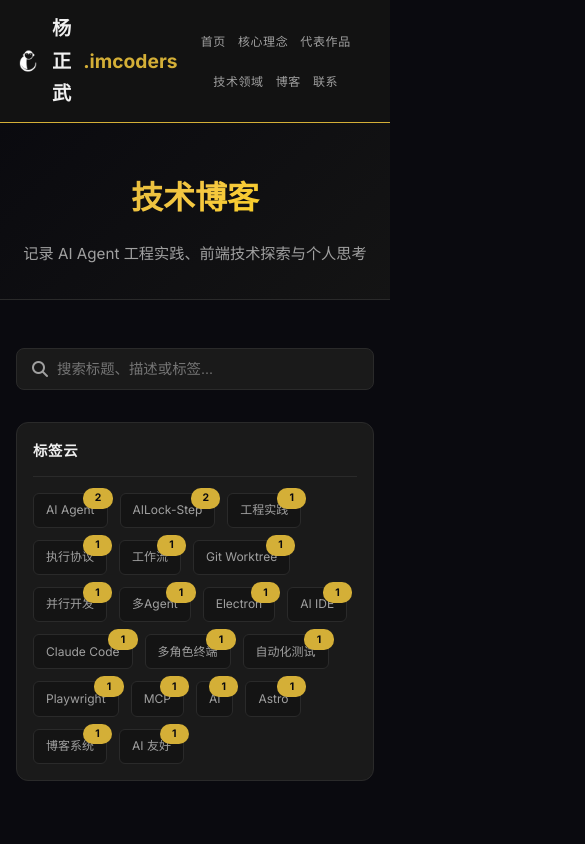
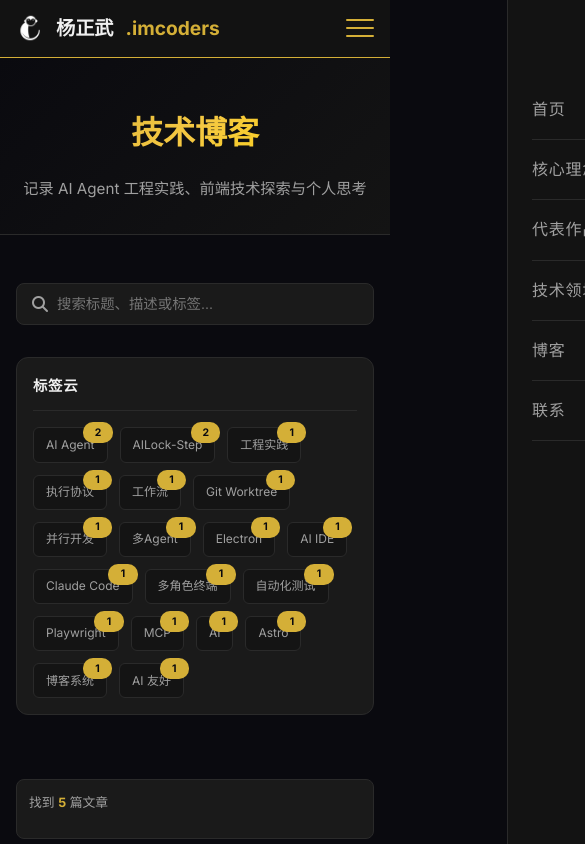
Before and after one commit to auenger/imcoderscn, an Astro site: page /blog in a window 390 px wide. Shown: the top 844 px of the page, 585 px wide, since content can reach past the window. Built offline with nearby package versions, Linux system fonts and the light colour scheme; Astro itself is replaced by a stand-in of ours.

Commit message:
优化移动端导航：添加汉堡菜单和侧边滑出效果 - 在移动端（≤768px）使用汉堡菜单替代横向导航 - 添加从右侧滑出的导航菜单 - 实现遮罩层和背景滚动锁定 - 点击链接自动关闭菜单 - 提升移动端用户体验，解决小屏幕拥挤问题

```diff
--- a/src/layouts/Layout.astro
+++ b/src/layouts/Layout.astro
@@ -6,6 +6,75 @@ interface Props {
 
 const { title = '杨正武 - Harness 工程师', description = '设计与 AI 智能体的高效工程实践' } = Astro.props;
 ---
+
+<script>
+  // 移动端菜单切换
+  let menuOpen = false;
+
+  function toggleMenu() {
+    menuOpen = !menuOpen;
+    const nav = document.querySelector('.navbar-nav');
+    const hamburger = document.querySelector('.hamburger');
+    const navbar = document.querySelector('.navbar');
+
+    if (nav && hamburger && navbar) {
+      nav.classList.toggle('active', menuOpen);
+      hamburger.classList.toggle('active', menuOpen);
+      navbar.classList.toggle('menu-open', menuOpen);
+      // 防止背景滚动
+      document.body.style.overflow = menuOpen ? 'hidden' : '';
+    }
+  }
+
+  // 点击导航链接后关闭菜单
+  document.addEventListener('DOMContentLoaded', () => {
+    const navLinks = document.querySelectorAll('.navbar-nav a');
+    navLinks.forEach(link => {
+      link.addEventListener('click', () => {
+        if (window.innerWidth <= 768) {
+          menuOpen = false;
+          const nav = document.querySelector('.navbar-nav');
+          const hamburger = document.querySelector('.hamburger');
+          const navbar = document.querySelector('.navbar');
+          if (nav && hamburger && navbar) {
+            nav.classList.remove('active');
+            hamburger.classList.remove('active');
+            navbar.classList.remove('menu-open');
+            document.body.style.overflow = '';
+          }
+        }
+      });
+    });
+
+    // 点击遮罩层关闭菜单
+    const navbar = document.querySelector('.navbar');
+    if (navbar) {
+      navbar.addEventListener('click', (e) => {
+        if (e.target === navbar && menuOpen) {
+          toggleMenu();
+        }
+      });
+    }
+  });
+
+  // 窗口大小变化时重置菜单状态
+  window.addEventListener('resize', () => {
+    if (window.innerWidth > 768) {
+      menuOpen = false;
+      const nav = document.querySelector('.navbar-nav');
+      const hamburger = document.querySelector('.hamburger');
+      const navbar = document.querySelector('.navbar');
+      if (nav && hamburger && navbar) {
+        nav.classList.remove('active');
+        hamburger.classList.remove('active');
+        navbar.classList.remove('menu-open');
+        document.body.style.overflow = '';
+      }
+    }
+  });
+
+  (window as any).toggleMenu = toggleMenu;
+</script>
 
 <!DOCTYPE html>
 <html lang="zh-CN">
@@ -86,6 +155,7 @@ const { title = '杨正武 - Harness 工程师', description = '设计与 AI 智
         display: flex;
         justify-content: space-between;
         align-items: center;
+        position: relative;
       }
 
       .navbar-brand {
@@ -96,6 +166,7 @@ const { title = '杨正武 - Harness 工程师', description = '设计与 AI 智
         align-items: center;
         gap: 0.75rem;
         text-decoration: none;
+        z-index: 1002;
       }
 
       .navbar-logo {
@@ -111,6 +182,40 @@ const { title = '杨正武 - Harness 工程师', description = '设计与 AI 智
 
       .navbar-brand span {
         color: var(--accent);
+      }
+
+      /* 汉堡菜单按钮 */
+      .hamburger {
+        display: none;
+        flex-direction: column;
+        justify-content: space-around;
+        width: 28px;
+        height: 24px;
+        background: transparent;
+        border: none;
+        cursor: pointer;
+        padding: 0;
+        z-index: 1002;
+      }
+
+      .hamburger span {
+        width: 100%;
+        height: 2px;
+        background: var(--accent);
+        border-radius: 2px;
+        transition: all 0.3s ease;
+      }
+
+      .hamburger.active span:nth-child(1) {
+        transform: rotate(45deg) translate(5px, 5px);
+      }
+
+      .hamburger.active span:nth-child(2) {
+        opacity: 0;
+      }
+
+      .hamburger.active span:nth-child(3) {
+        transform: rotate(-45deg) translate(7px, -7px);
       }
 
       .navbar-nav {
@@ -177,8 +282,8 @@ const { title = '杨正武 - Harness 工程师', description = '设计与 AI 智
 
       /* 响应式断点 */
 
-      /* 手机（最大宽度 640px）*/
-      @media (max-width: 640px) {
+      /* 手机和小平板（最大宽度 768px）- 使用汉堡菜单 */
+      @media (max-width: 768px) {
         .container {
           padding: 0 1rem;
         }
@@ -192,24 +297,82 @@ const { title = '杨正武 - Harness 工程师', description = '设计与 AI 智
         }
 
         .navbar-logo {
-          width: 24px;
-          height: 24px;
+          width: 28px;
+          height: 28px;
         }
 
+        /* 显示汉堡菜单按钮 */
+        .hamburger {
+          display: flex;
+        }
+
+        /* 移动端导航菜单样式 */
         .navbar-nav {
-          gap: 0.75rem;
-          flex-wrap: wrap;
-          justify-content: center;
+          position: fixed;
+          top: 0;
+          right: -100%;
+          width: 70%;
+          max-width: 280px;
+          height: 100vh;
+          background: rgba(20, 20, 20, 0.98);
+          backdrop-filter: blur(20px);
+          flex-direction: column;
+          gap: 0;
+          padding: 5rem 1.5rem 2rem;
+          border-left: 1px solid var(--border);
+          transition: right 0.3s ease;
+          overflow-y: auto;
+        }
+
+        .navbar-nav.active {
+          right: 0;
+        }
+
+        .navbar-nav li {
+          width: 100%;
+          border-bottom: 1px solid var(--border);
         }
 
         .navbar-nav a {
-          font-size: 0.75rem;
-          padding: 0.4rem 0;
+          display: block;
+          width: 100%;
+          padding: 1rem 0;
+          font-size: 1rem;
+        }
+
+        .navbar-nav a::after {
+          display: none;
+        }
+
+        .navbar-nav a:hover {
+          color: var(--accent);
+          background: rgba(212, 175, 55, 0.1);
+          padding-left: 0.5rem;
+        }
+
+        /* 遮罩层 */
+        .navbar::after {
+          content: '';
+          position: fixed;
+          top: 0;
+          left: 0;
+          width: 100%;
+          height: 100%;
+          background: rgba(0, 0, 0, 0.6);
+          opacity: 0;
+          visibility: hidden;
+          transition: all 0.3s ease;
+          z-index: 1001;
+        }
+
+        .navbar.menu-open::after {
+          opacity: 1;
+          visibility: visible;
         }
       }
 
-      /* 平板（641px - 1024px）*/
-      @media (min-width: 641px) and (max-width: 1024px) {
+      /* 中小平板（769px - 1024px）- 简化导航 */
+      @media (min-width: 769px) and (max-width: 1024px) {
         .container {
           padding: 0 1.5rem;
         }
@@ -224,6 +387,7 @@ const { title = '杨正武 - Harness 工程师', description = '设计与 AI 智
 
         .navbar-nav a {
           font-size: 0.85rem;
+          padding: 0.4rem 0;
         }
       }
 
@@ -243,12 +407,17 @@ const { title = '杨正武 - Harness 工程师', description = '设计与 AI 智
     </style>
   </head>
   <body>
-    <nav class="navbar">
+    <nav class="navbar" id="navbar">
       <div class="container">
         <a href="/" class="navbar-brand">
           <img src="/monket-snow2.png" alt="Logo" class="navbar-logo">
           杨正武<span>.imcoders</span>
         </a>
+        <button class="hamburger" onclick="toggleMenu()" aria-label="切换菜单">
+          <span></span>
+          <span></span>
+          <span></span>
+        </button>
         <ul class="navbar-nav">
           <li><a href="/">首页</a></li>
           <li><a href="/#about">核心理念</a></li>
```
Also changed, not shown: 7 other files.
